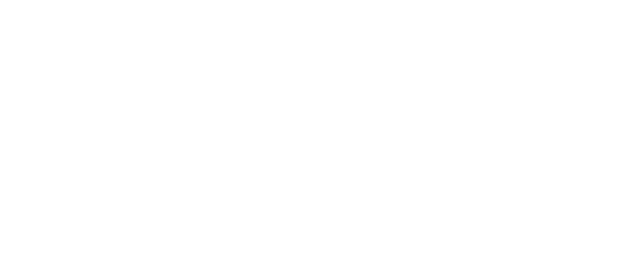
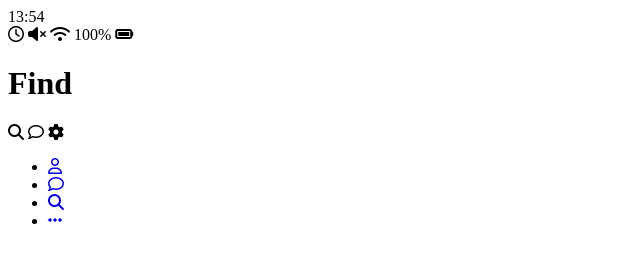
Before and after one commit to madoht/kakao_clone_v2.0, a plain HTML site: page find.html in a window 1280 px wide. Shown: the whole page, without its empty margins (0-640 px from the left). Drawn offline with Linux system fonts and the light colour scheme.

Commit message:
study Navigation Bar

```diff
--- a/find.html
+++ b/find.html
@@ -0,0 +1,62 @@
+<!DOCTYPE html>
+<html lang="en">
+ <head>
+    <meta charset="UTF-8">
+    <meta name="viewport" content="width=device-width, initial-scale=1.0">
+    <script src="https://kit.fontawesome.com/50d722ca20.js" crossorigin="anonymous"></script>
+
+    <title>Find in KaKao Clone</title>
+ </head>
+ <body>
+  <div class="status-bar">
+      <div class="status-bar__column">
+          <span class="status-bar__clock">13:54</span>
+      </div>
+      <div class="status-bar__column">
+        <i class="far fa-clock"></i>
+        <i class="fas fa-volume-mute"></i>
+        <i class="fas fa-wifi"></i>
+        <span class="status-bar__battery-level">100%</span>
+        <i class="fas fa-battery-full"></i>
+    </div>
+  </div>
+  <header class="header">
+      <div class="header__header-column">
+          <h1 class="header__title">Find</h1>
+      </div>
+      <div class="header__header-column">
+          <span class="header__icon">
+              <i class="fas fa-search"></i>
+          </span>
+          <span class="header__icon">
+              <i class="far fa-comment"></i>
+          </span>
+          <span class="header__icon">
+              <i class="fas fa-cog"></i>
+          </span>
+      </div>
+  </header>
+  <nav class="nav">
+      <ul class="nav__list">
+          <li class="nav__list-item">
+              <a href="friends.html" class="nav__list-link">
+                <i class="far fa-user"></i>
+            </a>
+        </li>
+          <li class="nav__list-item">
+              <a href="index.html" class="nav__list-link">
+            <i class="far fa-comment"></i>
+            </a>
+        </li>
+          <li class="nav__list-item"><a href="find.html" class="nav__list-link">
+            <i class="fas fa-search"></i>
+            </a>
+        </li>
+          <li class="nav__list-item"><a href="more.html" class="nav__list-link">
+        <i class="fas fa-ellipsis-h"></i>
+        </a>
+        </li>
+      </ul>
+  </nav>
+ </body>
+</html>
```
Also changed, not shown: friends.html (+62 -0 lines), index.html (+22 -0 lines), more.html (+62 -0 lines).
